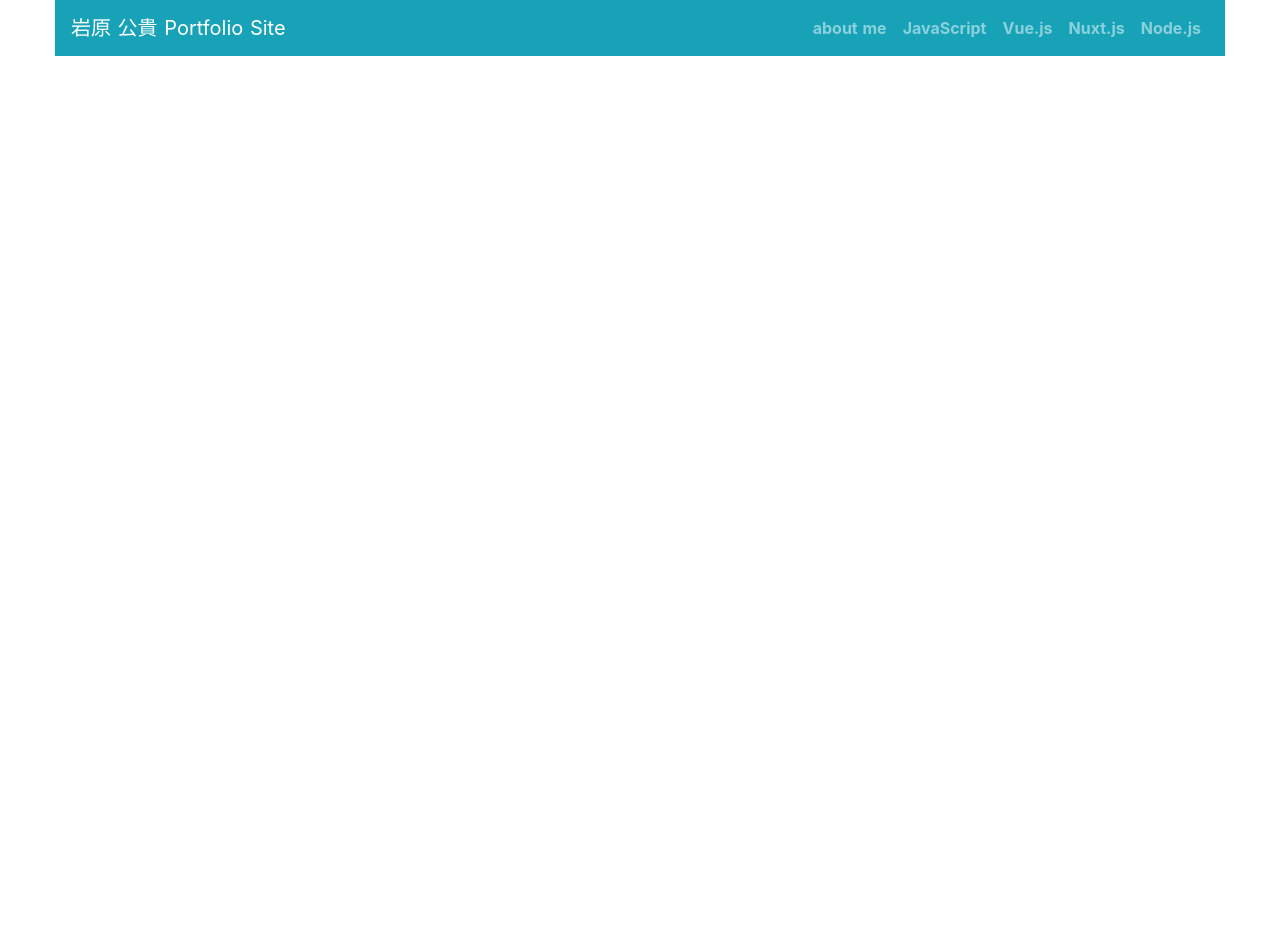
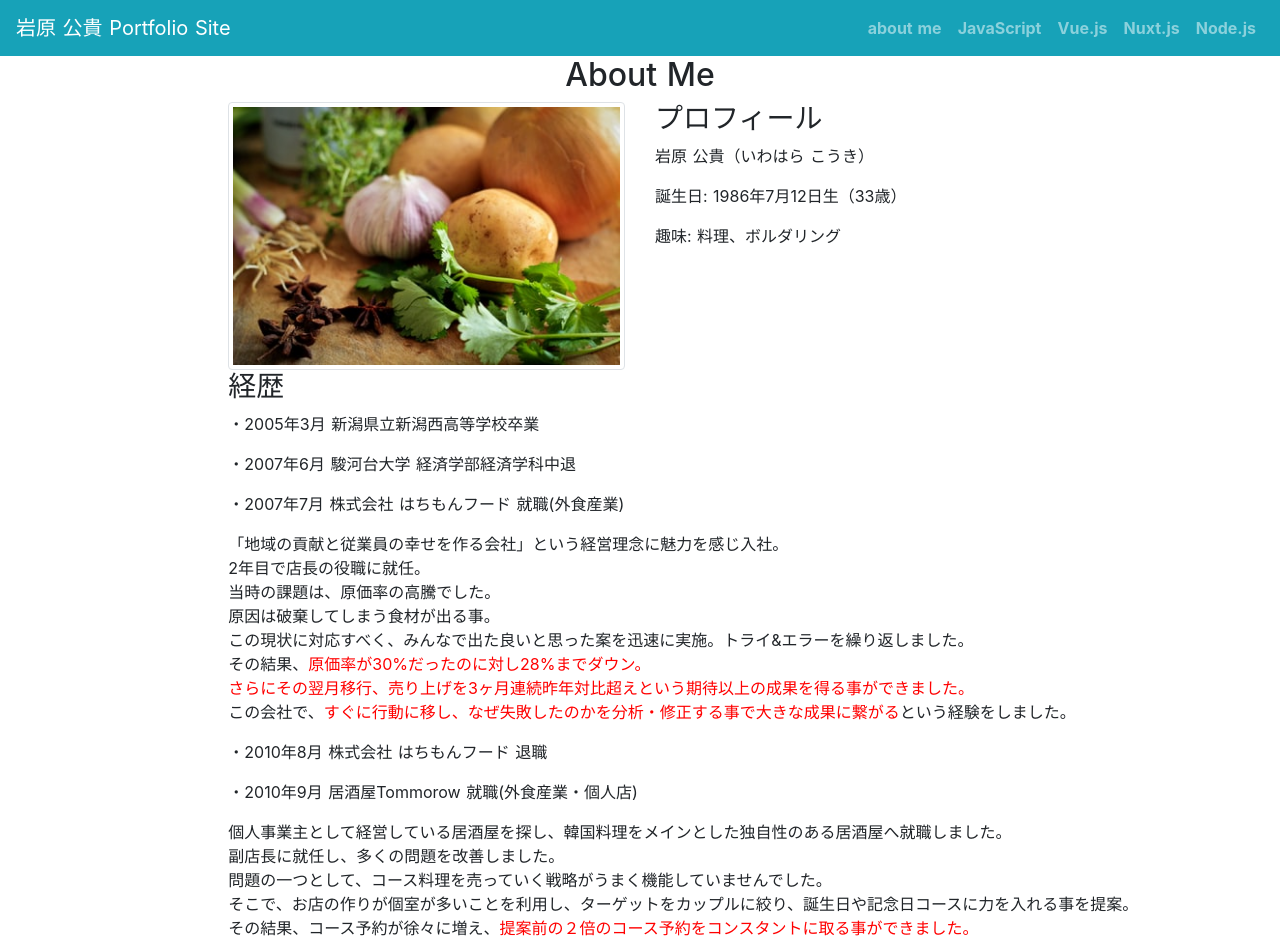
Before and after one commit to kouki-iwahara/portfolioSite, a Nuxt app: page / in a window 1280 px wide. Shown: the top 942 px of the page. Before the commit the page ends 800 px from the top, so only its background shows below. Built offline with nearby package versions, Linux system fonts and the light colour scheme.

Commit message:
aboutMeページ作成

```diff
--- /dev/null
+++ b/assets/css/common.css
@@ -0,0 +1,3 @@
+.wrapper {
+  max-width: 1200px;
+}
--- /dev/null
+++ b/components/pages/AboutMe.vue
@@ -0,0 +1,122 @@
+<template>
+  <div class="content container-fluid">
+    <div class="row">
+      <div class="content_title col-sm-12">
+        <h2>About Me</h2>
+      </div>
+      <div class="col-sm-4 content_image">
+        <img
+          class="img-fluid img-thumbnail mh-100 mx-auto d-block"
+          src="../../assets/image/my-img.jpg"
+          alt=""
+        />
+      </div>
+      <div class="col-sm-6">
+        <div class="row">
+          <div class="col-sm-12 content_profile">
+            <h3>プロフィール</h3>
+            <p>岩原 公貴（いわはら こうき）</p>
+            <p>誕生日: 1986年7月12日生（33歳）</p>
+            <p>趣味: 料理、ボルダリング</p>
+          </div>
+        </div>
+      </div>
+      <div class="content_carrer col-sm-10">
+        <h3>経歴</h3>
+        <div class="content_career">
+          <p>・2005年3月 新潟県立新潟西高等学校卒業</p>
+          <p>・2007年6月 駿河台大学 経済学部経済学科中退</p>
+          <p>・2007年7月 株式会社 はちもんフード 就職(外食産業)</p>
+          <div>
+            <p>
+              「地域の貢献と従業員の幸せを作る会社」という経営理念に魅力を感じ入社。<br />
+              2年目で店長の役職に就任。<br />
+              当時の課題は、原価率の高騰でした。<br />
+              原因は破棄してしまう食材が出る事。<br />
+              この現状に対応すべく、みんなで出た良いと思った案を迅速に実施。トライ&エラーを繰り返しました。<br />
+              その結果、<span
+                >原価率が30%だったのに対し28%までダウン。<br />
+                さらにその翌月移行、売り上げを3ヶ月連続昨年対比超えという期待以上の成果を得る事ができました。</span
+              ><br />
+              この会社で、<span>すぐに行動に移し、なぜ失敗したのかを分析・修正する事で大きな成果に繋がる</span>という経験をしました。
+            </p>
+          </div>
+          <p>・2010年8月 株式会社 はちもんフード 退職</p>
+          <p>・2010年9月 居酒屋Tommorow 就職(外食産業・個人店)</p>
+          <p>
+            個人事業主として経営している居酒屋を探し、韓国料理をメインとした独自性のある居酒屋へ就職しました。<br />
+            副店長に就任し、多くの問題を改善しました。<br />
+            問題の一つとして、コース料理を売っていく戦略がうまく機能していませんでした。<br />
+            そこで、お店の作りが個室が多いことを利用し、ターゲットをカップルに絞り、誕生日や記念日コースに力を入れる事を提案。<br />
+            その結果、コース予約が徐々に増え、<span
+              >提案前の２倍のコース予約をコンスタントに取る事ができました。</span
+            ><br />
+            業務改善の時には、<span
+              >まずターゲットを明確にし、それに合ったサービスを考える事。<br />
+              また、既存のものを利用した業務改善・提案をする考え方が身につきました。</span
+            >
+          </p>
+          <p>・2013年10月 居酒屋Tommorow 退職</p>
+          <p>・2013年12月 個人事業として フードバーRady 開店</p>
+          <p>
+            <span>これまでの経験を活かしてフードバーを開店しました。</span
+            ><br />
+            「全て自由で全て自己責任」という状況に身を置いて仕事をした事は、非常に良い経験をしたと思っています。<br />
+            しかし、丸4年で閉店する事になりました。<br />
+            失敗から学んだ一番強く残る教訓は、<span
+              >「現状維持をしようとすると衰退する」という事です。</span
+            ><br />
+            当初はお店のメニューを月一回変えたり、BGMのジャンルや小物の配置など試行錯誤しながら取り組んでいました。<br />
+            そして2年ほどたった辺りから、メニューを変えずに人気のメニューを選択し固定、店内の雰囲気も変わらずの状態にしました。<br />
+            しばらくしてお客様はからいただいた言葉が「なんかこの店変わったね。」でした。<br />
+            その1年後、お店を畳むこととなります。<br />
+            今思うと、始めた3年目くらいまでは、「いつきても変わらずいい店だね！」
+            と言われた事がありました。<br />
+            <span
+              >ライバル店のレベルが上がっている中、お客様も同時にお店を見る目のレベルが上がります。<br />その結果、変えていないはずのお店が変わったと言われ、変えていた時期はお客様と一緒に成長していたんだなと身にしみてわかりました。</span
+            >
+          </p>
+          <p>・2017年1月 フードバーRady 廃業</p>
+          <p>・2017年2月 角中株式会社 就職（外食産業）</p>
+          <p>
+            店長に就任し、経営の経験と以前の業務の経験から多くのお店を立ち上げマネジメントしました。<br />
+            また、<span
+              >スタッフの人数が今までの経験で一番多く、チームビルディングに力を入れました。</span
+            ><br />
+            最も効果が大きかった取り組みが「スタッフ全員、一日一改善の習慣」です。<br />
+            「全ての答えは現場にある」をスローガンとし、社長、幹部クラスが各店舗へ偵察。<br />
+            その気づきを元に、一日一つで良いから改善していこうという運動です。<br />
+            この取り組みの目的は、「みんなで決めた事をみんなでやり遂げる」という強いチームビルディングです。<br />
+            途中、面倒臭いとの声も上がりましたが、「どんな些細な事でも良い」と率先して私が改善する姿を見せました。<br />
+            <span
+              >その結果チームみんなでやり遂げる事ができ、会社での手本となるお店として全店に紹介され表彰されました。</span
+            ><br />
+            <span
+              >この経験は強いチームの土壌を作る要因になり、スタッフも仕事のやりがいを感じる事ができたと思います。</span
+            >
+          </p>
+          <p>・2019年8月 角中株式会社 退職</p>
+          <p>・現在転職活動中</p>
+        </div>
+      </div>
+    </div>
+  </div>
+</template>
+
+<script>
+export default {}
+</script>
+
+<style scoped>
+.content_title {
+  text-align: center;
+}
+
+.content_image,
+.content_carrer {
+  margin: 0 0 0 auto;
+}
+span {
+  color: red;
+}
+</style>
--- a/pages/index.vue
+++ b/pages/index.vue
@@ -1,23 +1,22 @@
 <template>
-  <div class="container">
-    <div class="header">
-      <Header />
+  <div>
+    <Header />
+    <div class="wrapper">
+      <about-me />
     </div>
   </div>
 </template>
 
 <script>
 import Header from '~/components/Header.vue'
+import AboutMe from '~/components/pages/AboutMe.vue'
 
 export default {
   components: {
-    Header
+    Header,
+    AboutMe
   }
 }
 </script>
 
-<style scoped>
-.container {
-  max-width: 1200px;
-}
-</style>
+<style></style>
```
Also changed, not shown: assets/bg-image.jpg (deleted), assets/image/my-img.jpg (added).
